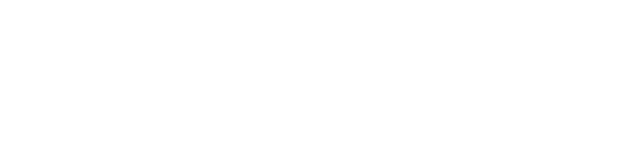
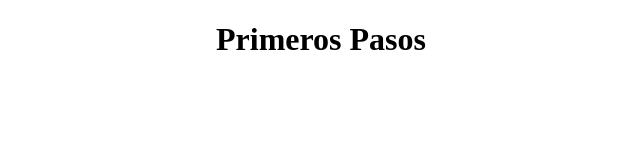
Before and after one commit to silverwolf87/CSS, a plain HTML site: page index.html in a window 1280 px wide. Shown: the whole page, without its empty margins (319-959 px from the left). Drawn offline with Linux system fonts and the light colour scheme.

Commit message:
se incorporaron los primeros estilos al proyecto

```diff
--- a/index.html
+++ b/index.html
@@ -5,10 +5,13 @@
     <meta name="viewport" content="width=
     , initial-scale=1.0">
     <title>mis primeros pasos CSS</title>
+    <link rel="stylesheet" href="./src/css/styles.css">
 
 </head>
 <body>
-    <header></header>
+    <header>
+        <h1 style="text-align: center; transform:capitalize">Primeros pasos</h1>
+    </header>
     <main></main>
     <footer></footer>
 
--- /dev/null
+++ b/src/css/styles.css
@@ -0,0 +1,5 @@
+h1{
+   text-align: center;
+   text-transform: capitalize;
+   font-size: 80 px;
+}
```
